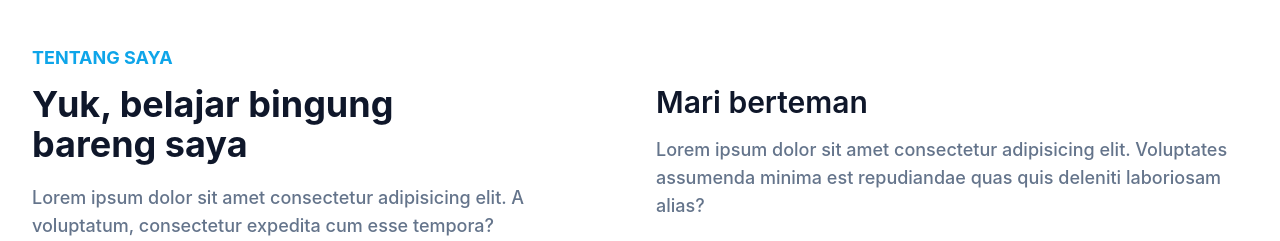
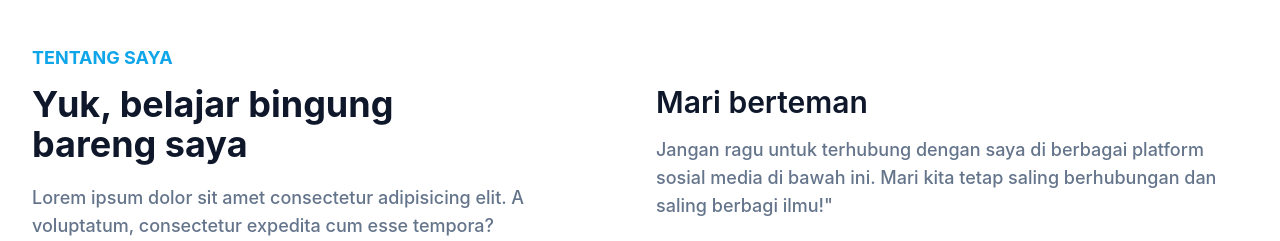
Before and after one commit to agungdewantr/portofolio, a website: page index.html in a window 1280 px wide. Shown: the part 780-1021 px from the top of the page. Drawn offline with Linux system fonts and the light colour scheme.

Commit message:
Update index.html

```diff
--- a/index.html
+++ b/index.html
@@ -171,9 +171,7 @@
               Mari berteman
             </h3>
             <p class="font-medium text-base text-secondary mb-6 lg:text-lg">
-              Lorem ipsum dolor sit amet consectetur adipisicing elit.
-              Voluptates assumenda minima est repudiandae quas quis deleniti
-              laboriosam alias?
+             Jangan ragu untuk terhubung dengan saya di berbagai platform sosial media di bawah ini. Mari kita tetap saling berhubungan dan saling berbagi ilmu!"
             </p>
             <div class="flex items-center">
               <!-- linkedin -->
```
